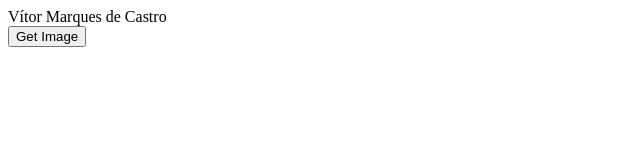
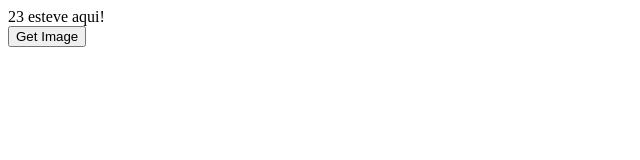
Before and after one commit to vitormcastro/GetImageFromShibes, a plain HTML site: page index.html in a window 1280 px wide. Shown: the full height of the page, 0-640 px from the left. Drawn offline with nearby package versions, Linux system fonts and the light colour scheme.

Commit message:
23 esteve aqui

```diff
--- a/index.html
+++ b/index.html
@@ -10,7 +10,7 @@
 <div>
     <div>
         <div>
-            <label>Vítor Marques de Castro</label><br/>
+            <label>23 esteve aqui!</label><br/>
             <button id="btnGetImg">Get Image</button>
             <div id="shibeContainer">
             </div>
```
